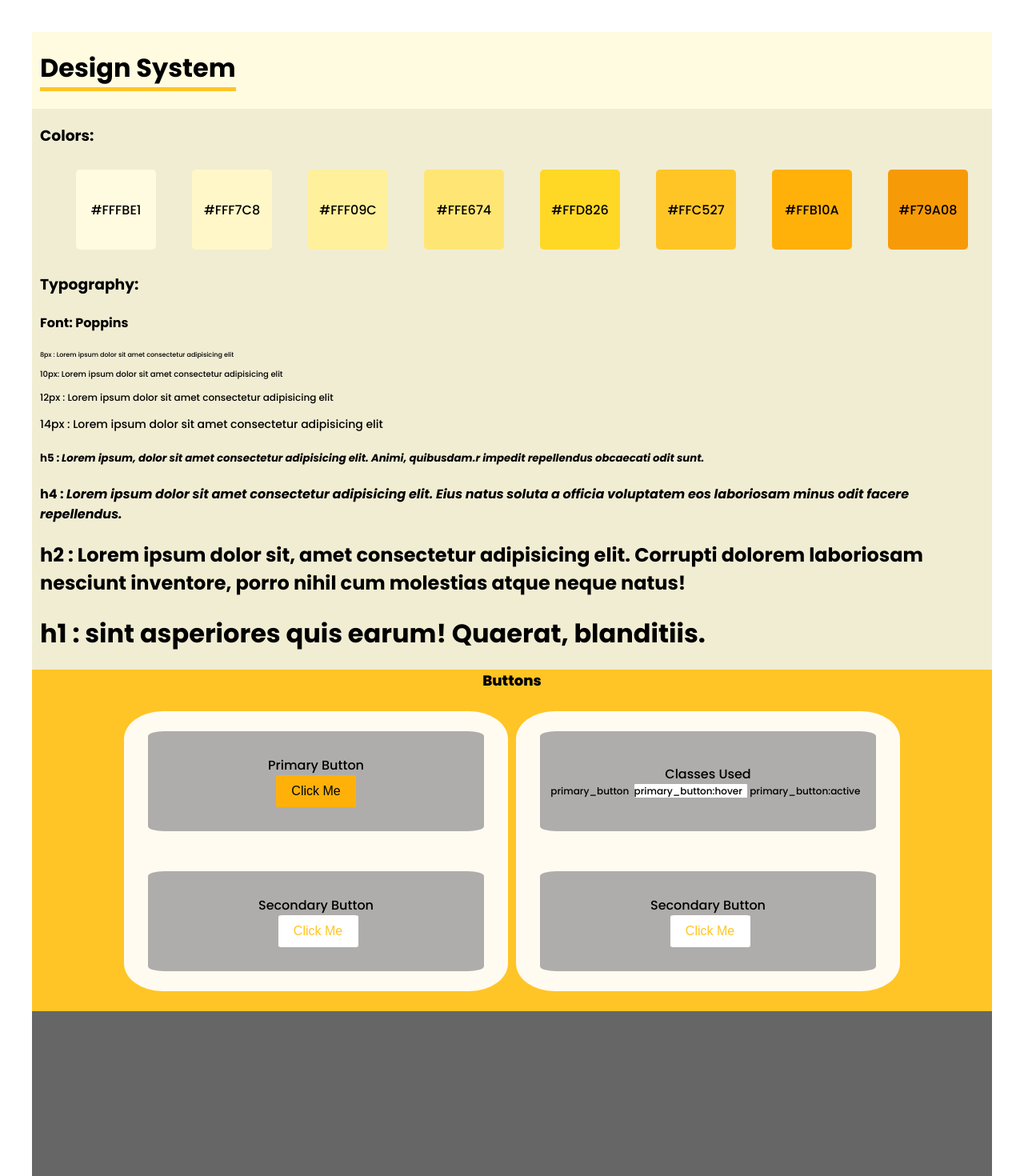
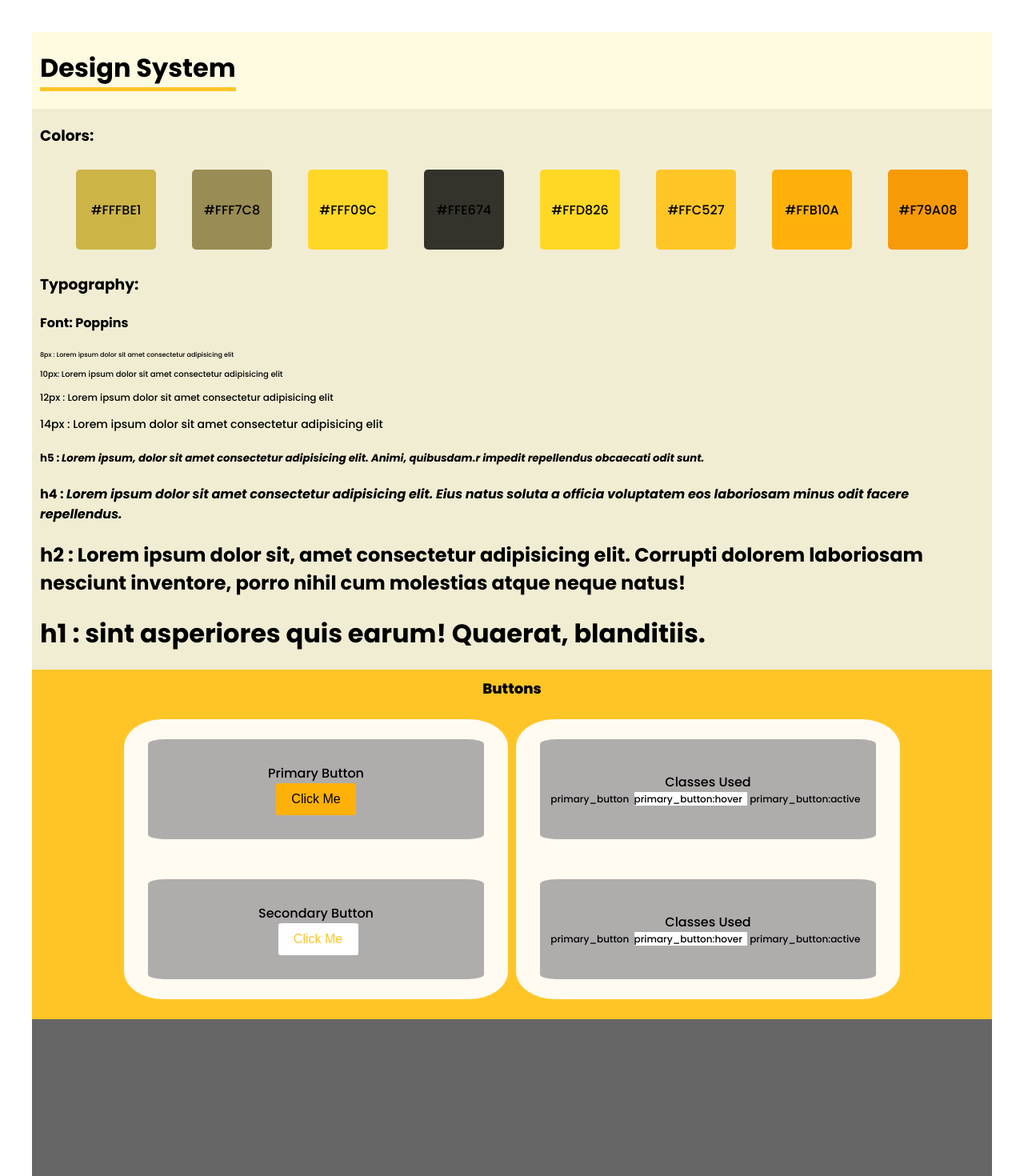
Before and after one commit to nyb12/trmeric, a React (Vite) app: page /design in a window 1280 px wide. Shown: the top 1470 px of the page at 80% size. Built offline with nearby package versions, Linux system fonts and the light colour scheme.

Commit message:
design system changes

```diff
--- a/src/components/common/designSystem/DesignSystem.jsx
+++ b/src/components/common/designSystem/DesignSystem.jsx
@@ -65,7 +65,7 @@ function DesignSystem() {
 
 
                 <div className='btn_head'>
-                    <div>Buttons</div>
+                    <div style={{marginTop:"10px"}}>Buttons</div>
                 </div>
                 <div className='button_comp'>
 
@@ -82,7 +82,7 @@ function DesignSystem() {
 
                     <div className="left_sec">
                     <div className="primary_sec">Classes Used   <div className='p12'>primary_button&nbsp; <span className='white_bg'>primary_button:hover &nbsp;</span> primary_button:active &nbsp;</div> </div>
-                    <div className="primary_sec"> Secondary Button <button className='sec_button'>Click Me</button> </div>
+                    <div className="primary_sec"> Classes Used   <div className='p12'>primary_button&nbsp; <span className='white_bg'>primary_button:hover &nbsp;</span> primary_button:active &nbsp;</div>  </div>
                     </div>
 
 
--- a/src/index.css
+++ b/src/index.css
@@ -43,7 +43,7 @@ body{
 .color_scheme_1{
   height: 100px;
   width: 100px;
-  background-color:#FFFBE1;
+  background-color:#CCB447;
   margin-left: 5px;
   display: flex;
   align-items: center;
@@ -54,7 +54,7 @@ body{
 .color_scheme_2{
   height: 100px;
   width: 100px;
-  background-color:#FFF7C8;
+  background-color:#998C54;
   margin-left: 5px;
   display: flex;
   align-items: center;
@@ -65,7 +65,7 @@ body{
 .color_scheme_3{
   height: 100px;
   width: 100px;
-  background-color:#FFF09C;
+  background-color:#FFD726;
   margin-left: 5px;
   display: flex;
   align-items: center;
@@ -76,7 +76,7 @@ body{
 .color_scheme_4{
   height: 100px;
   width: 100px;
-  background-color:#FFE674;
+  background-color:#33322B;
   margin-left: 5px;
   display: flex;
   align-items: center;
```
